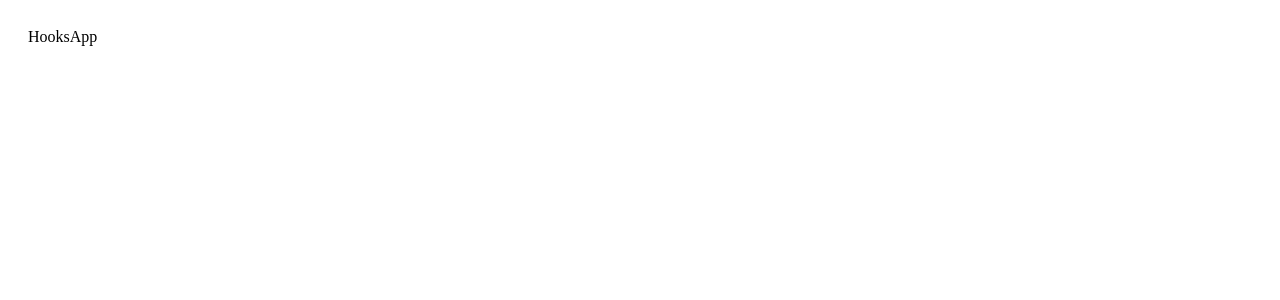
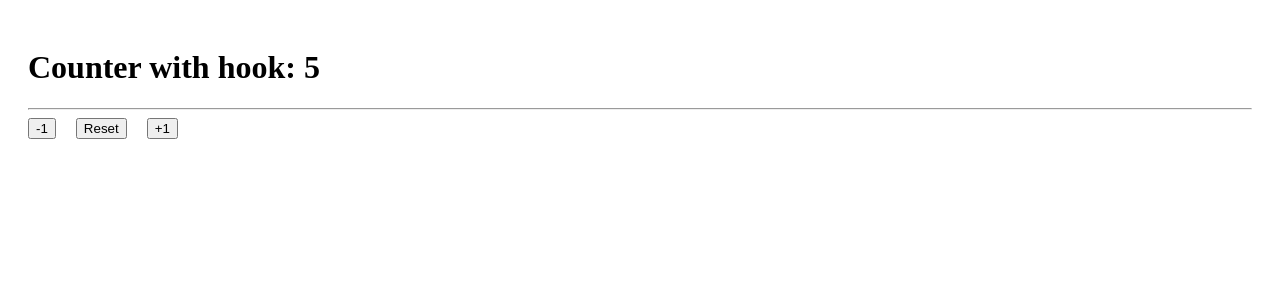
Before and after one commit to matiasagbenitez/hooks-app, a React app: page / in a window 1280 px wide. Shown: the top 300 px of the page. Built offline with nearby package versions, Linux system fonts and the light colour scheme; the HTML template or start-up script is replaced by a standard one.

Commit message:
useState + customHook

```diff
--- /dev/null
+++ b/src/01-useState/CounterApp.jsx
@@ -0,0 +1,31 @@
+import { useState } from "react";
+
+export const CounterApp = () => {
+  const [counter, setCounter] = useState({
+    counter1: 10,
+    counter2: 20,
+    counter3: 30,
+  });
+
+  const { counter1, counter2, counter3 } = counter;
+
+  return (
+    <>
+      <h1>Counter1: {counter1}</h1>
+      <h1>Counter2: {counter2}</h1>
+      <h1>Counter3: {counter3}</h1>
+      <hr />
+      <button
+        onClick={() =>
+          setCounter({
+            ...counter,
+            counter1: counter1 + 1,
+          })
+        }
+        className="btn btn-secondary"
+      >
+        +1
+      </button>
+    </>
+  );
+};
--- /dev/null
+++ b/src/01-useState/CounterWithCustomHook.jsx
@@ -0,0 +1,15 @@
+import { useCounter } from "../hooks/useCounter";
+
+export const CounterWithCustomHook = () => {
+  const { counter, increment, decrement, reset } = useCounter(5);
+
+  return (
+    <>
+      <h1>Counter with hook: {counter}</h1>
+      <hr />
+      <button onClick={decrement} className="btn btn-primary">-1</button>
+      <button onClick={reset} className="btn btn-secondary">Reset</button>
+      <button onClick={increment} className="btn btn-primary">+1</button>
+    </>
+  );
+};
--- /dev/null
+++ b/src/hooks/useCounter.js
@@ -0,0 +1,25 @@
+import { useState } from "react"
+
+export const useCounter = (initialValue = 10) => {
+
+    const [counter, setCounter] = useState(initialValue);
+
+    const increment = () => {
+        setCounter(counter + 1);
+    }
+
+    const decrement = () => {
+        if (counter > 1) setCounter(counter - 1);
+    }
+
+    const reset = () => {
+        setCounter(initialValue);
+    }
+
+    return {
+        counter,
+        increment,
+        decrement,
+        reset
+    }
+}
--- a/src/main.jsx
+++ b/src/main.jsx
@@ -1,10 +1,14 @@
-import React from 'react'
-import ReactDOM from 'react-dom/client'
-import { HooksApp } from './HooksApp'
-import './index.css'
+import React from "react";
+import ReactDOM from "react-dom/client";
+import { HooksApp } from "./HooksApp";
+import { CounterApp } from "./01-useState/CounterApp";
+import "./index.css";
+import { CounterWithCustomHook } from "./01-useState/CounterWithCustomHook";
 
-ReactDOM.createRoot(document.getElementById('root')).render(
+ReactDOM.createRoot(document.getElementById("root")).render(
   <React.StrictMode>
-    <HooksApp />
-  </React.StrictMode>,
-)
+    {/* <HooksApp /> */}
+    {/* <CounterApp /> */}
+    <CounterWithCustomHook />
+  </React.StrictMode>
+);
```
